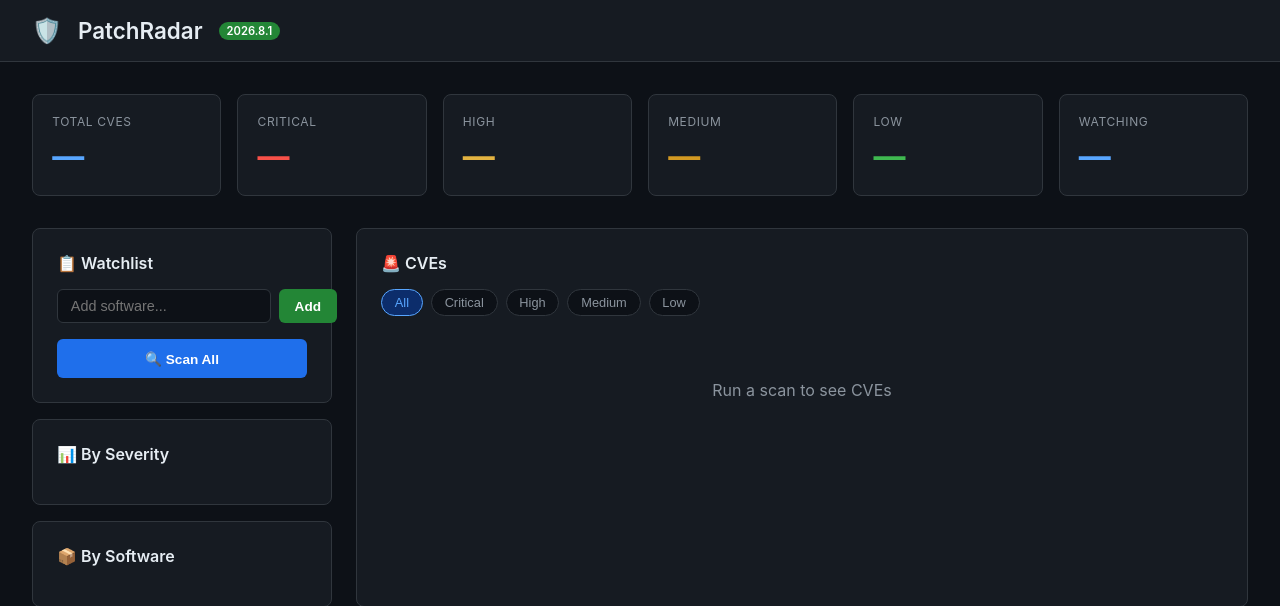
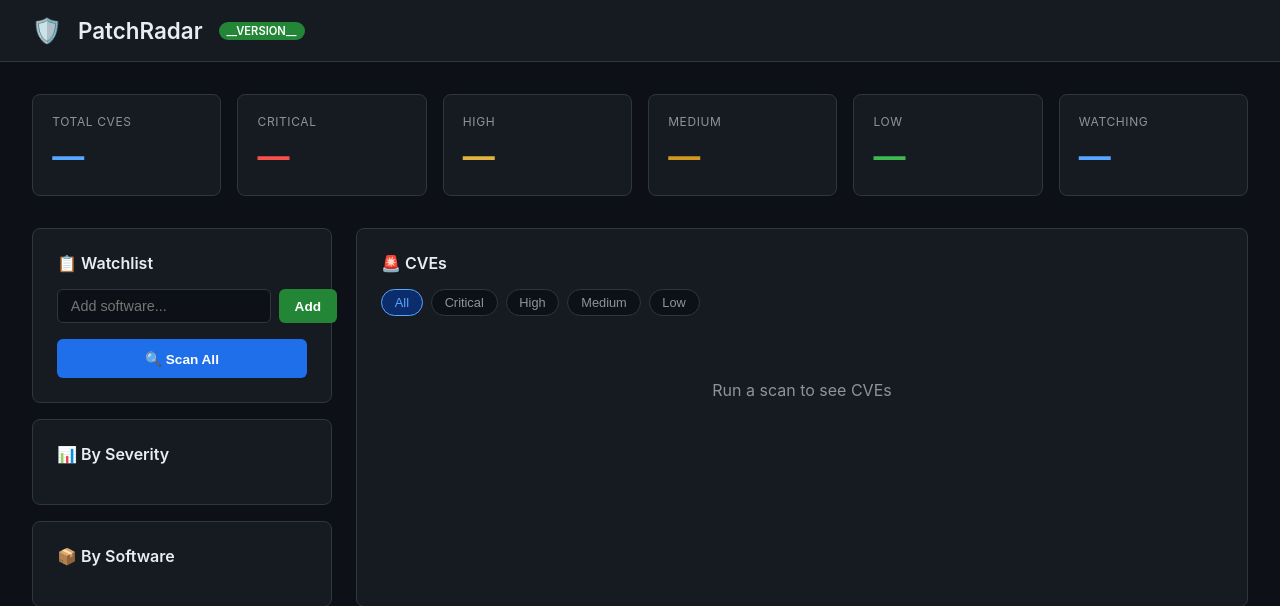
Before and after one commit to maksimtech/patchradar, a FastAPI app: page / in a window 1280 px wide. Shown: the top 606 px of the page. Run offline with FastAPI, Linux system fonts and the light colour scheme; data that the repository does not hold is empty; parts of the project's set-up code (start-up, migrations or seed data) failed here and were passed over.

Commit message:
fix: dynamic version in UI + update version badge

```diff
--- a/pyproject.toml
+++ b/pyproject.toml
@@ -4,7 +4,7 @@ build-backend = "hatchling.build"
 
 [project]
 name = "patchradar"
-version = "2026.8.5"
+version = "2026.8.6"
 description = "Realtime CVE intelligence for your software stack"
 readme = "README.md"
 license = {text = "MIT"}
--- a/src/patchradar/api/main.py
+++ b/src/patchradar/api/main.py
@@ -76,3 +76,11 @@ async def api_stats():
 async def index():
     html_path = Path(__file__).parent / "templates" / "index.html"
     return HTMLResponse(content=html_path.read_text(encoding='utf-8'))
+
+from importlib.metadata import version as pkg_version
+
+@app.get("/", response_class=HTMLResponse)
+async def index():
+    html = html_path.read_text(encoding='utf-8')
+    html = html.replace('__VERSION__', pkg_version('patchradar'))
+    return HTMLResponse(content=html)
--- a/src/patchradar/api/templates/index.html
+++ b/src/patchradar/api/templates/index.html
@@ -82,7 +82,7 @@
 <header>
   <span>🛡️</span>
   <h1>PatchRadar</h1>
-  <span class="badge">2026.8.1</span>
+  <span class="badge">__VERSION__</span>
 </header>
 
 <main>
```
